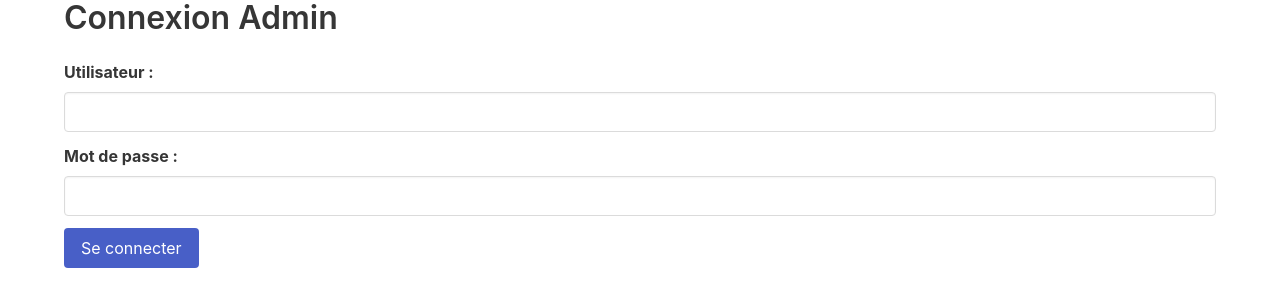
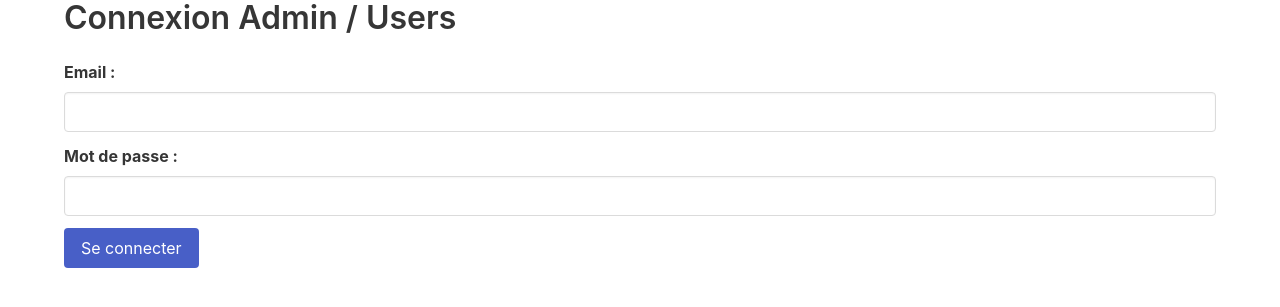
Before and after one commit to Tess-mltx/Cogip, a PHP site: page /View/Sign/login.php in a window 1280 px wide. Shown: the top 307 px of the page. Run offline with PHP 8.4, Linux system fonts and the light colour scheme.

Commit message:
register, login

```diff
--- a/Controller/UsersController.php
+++ b/Controller/UsersController.php
@@ -48,7 +48,7 @@ class UsersController
         $registrationSuccessful = $this->userModel->register($firstname, $lastname, $email, $password);
 
         if ($registrationSuccessful) {
-            header("Location: /Cogip/View/dashboard/index.php");
+            header("Location: /Cogip/index.php");
             exit;
         } else {
             $_SESSION['error'] = 'Registration failed';
--- a/View/Sign/login.php
+++ b/View/Sign/login.php
@@ -7,10 +7,10 @@
 </head>
 <body>
 <div class="container">
-    <h1 class="title">Connexion Admin</h1>
+    <h1 class="title">Connexion Admin / Users</h1>
     <form action="/Cogip/index.php?page=login" method="post">
         <div class="field">
-            <label class="label" for="email">Utilisateur :</label>
+            <label class="label" for="email">Email :</label>
             <div class="control">
                 <input class="input" type="text" id="email" name="email" required>
             </div>
```
